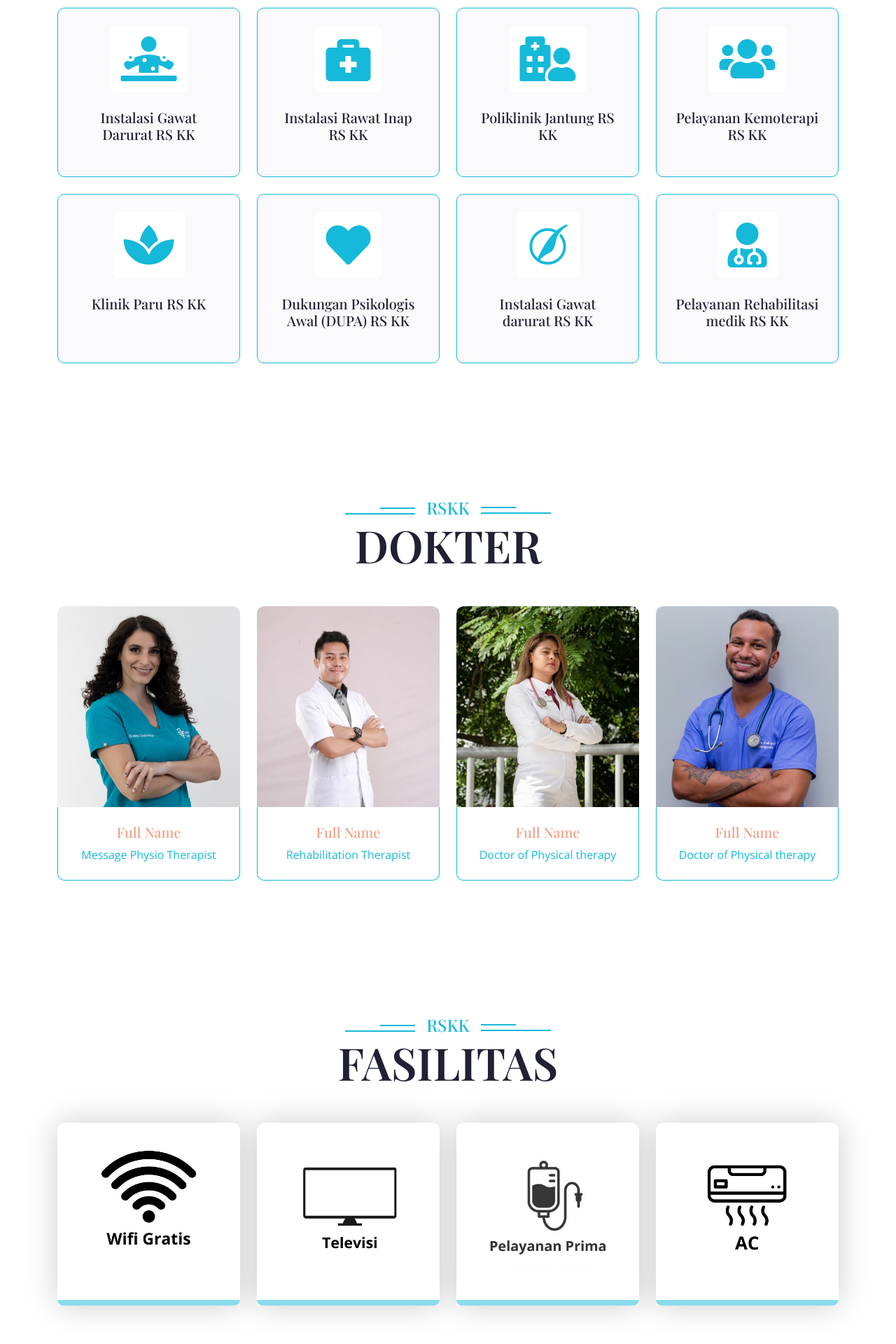
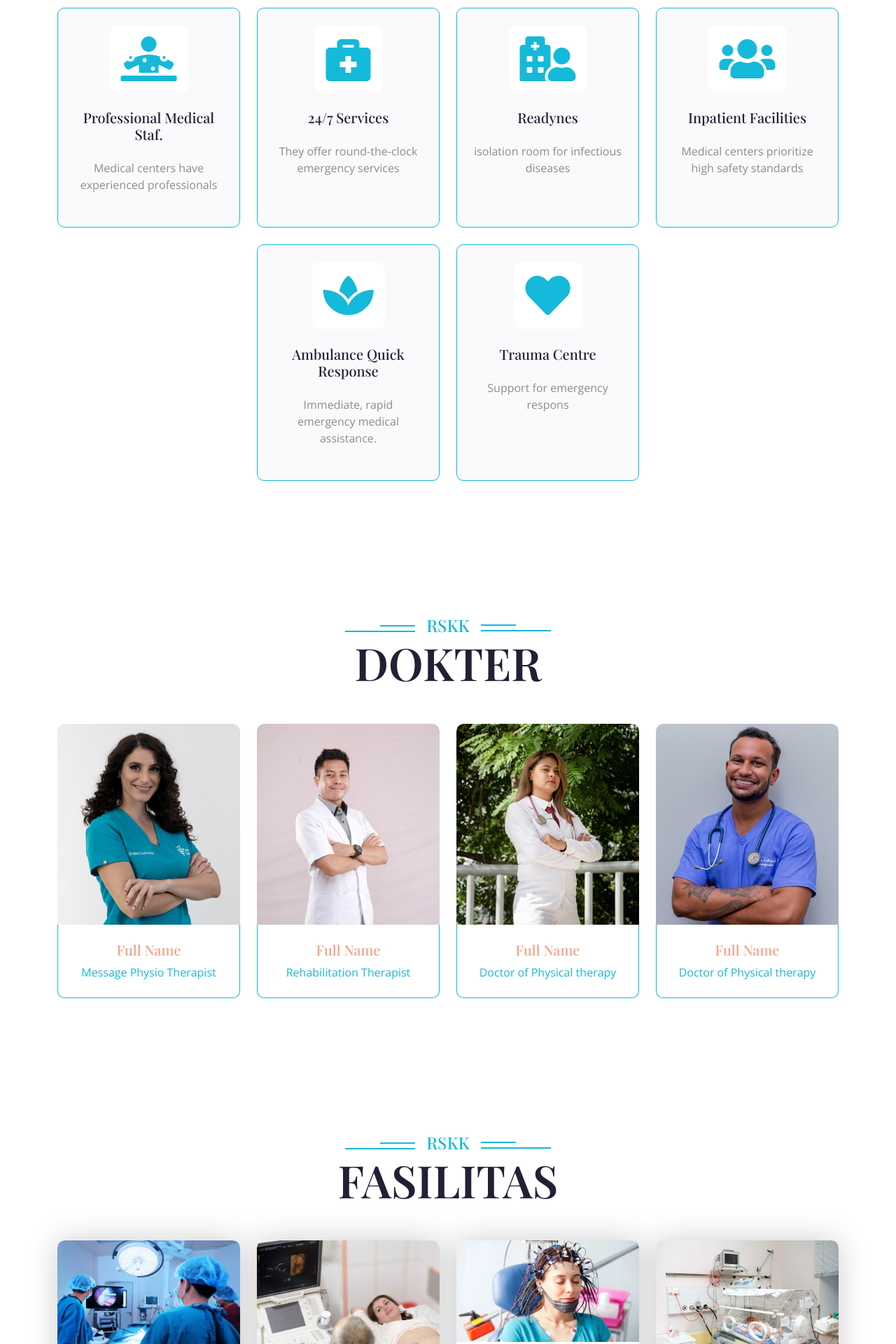
Before and after one commit to RidwanCahyaa/hospital, a PHP site: page / in a window 1280 px wide. Shown: the part 1080-3000 px from the top of the page at 70% size. Run offline with PHP 8.4, Linux system fonts and the light colour scheme; some libraries are stand-ins or nearby versions.

Commit message:
edit acep

```diff
--- a/css/style.css
+++ b/css/style.css
@@ -460,6 +460,8 @@
     position: relative;
     overflow: hidden;
     z-index: 1;
+    min-height: 270px;
+    text-align: center;
 }
 
 .service .service-item .service-img img {
--- a/index.php
+++ b/index.php
@@ -53,7 +53,8 @@ include 'header.php';
                                 </div>
                             </div>
                             <div class="feature-content d-flex flex-column">
-                                <h5 class="mb-4">Instalasi Gawat Darurat  RS KK</h5>
+                                <h5 class="mb-4">Professional Medical Staf.</h5>
+                                <p class="mb-4"> Medical centers have experienced professionals</p>
                             </div>
                         </div>
                     </div>
@@ -67,7 +68,8 @@ include 'header.php';
                                 </div>
                             </div>
                             <div class="feature-content d-flex flex-column">
-                                <h5 class="mb-4">Instalasi Rawat Inap  RS KK</h5>
+                                <h5 class="mb-4">24/7 Services</h5>
+                                <p class="mb-4">They offer round-the-clock emergency services</p>
                             </div>
                         </div>
                     </div>
@@ -81,7 +83,8 @@ include 'header.php';
                                 </div>
                             </div>
                                 <div class="feature-content d-flex flex-column">
-                                    <h5 class="mb-4">Poliklinik Jantung  RS KK</h5>
+                                    <h5 class="mb-4">Readynes</h5>
+                                    <p class="mb-4"> isolation room for infectious diseases</p>
                                 </div>
                             </div>
                         </div>
@@ -95,7 +98,8 @@ include 'header.php';
                                     </div>
                                 </div>
                                 <div class="feature-content d-flex flex-column">
-                                    <h5 class="mb-4">Pelayanan Kemoterapi  RS KK</h5>
+                                    <h5 class="mb-4">Inpatient Facilities</h5>
+                                    <p class="mb-4">Medical centers prioritize high safety standards</p>
                                 </div>
                             </div>
                         </div>
@@ -109,7 +113,8 @@ include 'header.php';
                                     </div>
                                 </div>
                                 <div class="feature-content d-flex flex-column">
-                                    <h5 class="mb-4">Klinik Paru  RS KK</h5>
+                                    <h5 class="mb-4">Ambulance Quick Response </h5>
+                                    <p class="mb-4">Immediate, rapid emergency medical assistance.</p>
                                 </div>
                             </div>
                         </div>
@@ -123,12 +128,13 @@ include 'header.php';
                                     </div>
                                 </div>
                                 <div class="feature-content d-flex flex-column">
-                                    <h5 class="mb-4">Dukungan Psikologis Awal (DUPA)  RS KK</h5>
+                                    <h5 class="mb-4">Trauma Centre</h5>
+                                    <p class="mb-4">Support for emergency respons</p>
                                 </div>
                             </div>
                         </div>
                     </div>
-                    <div class="col-md-6 col-lg-4 col-xl-3 wow fadeInUp" data-wow-delay="0.5s">
+                    <!-- <div class="col-md-6 col-lg-4 col-xl-3 wow fadeInUp" data-wow-delay="0.5s">
                         <div class="row-cols-1 feature-item p-4">
                             <div class="col-12">
                                 <div class="feature-icon mb-4">
@@ -141,8 +147,8 @@ include 'header.php';
                                 </div>
                             </div>
                         </div>
-                    </div>
-                    <div class="col-md-6 col-lg-4 col-xl-3 wow fadeInUp" data-wow-delay="0.7s">
+                    </div> -->
+                    <!-- <div class="col-md-6 col-lg-4 col-xl-3 wow fadeInUp" data-wow-delay="0.7s">
                         <div class="row-cols-1 feature-item p-4">
                             <div class="col-12">
                                 <div class="feature-icon mb-4">
@@ -155,7 +161,7 @@ include 'header.php';
                                 </div>
                             </div>
                         </div>
-                    </div>
+                    </div> -->
                 </div>
             </div>
         </div>
@@ -258,7 +264,8 @@ include 'header.php';
                 <div class="col-md-6 col-lg-4 col-xl-3 wow fadeInUp" data-wow-delay="0.1s">
                     <div class="service-item rounded">
                         <div class="service-img rounded-top">
-                            <img src="img/wifi.jpg" class="img-fluid rounded-top w-100" alt="">
+                            <img src="img/laparoskopi.jpg" class="img-fluid rounded-top w-100" alt="">
+                            <h5 class="mb-4">lAPAROSKOPI</h5>
                         </div>
                         <div class="service-content rounded-bottom">
                         </div>
@@ -267,7 +274,8 @@ include 'header.php';
                 <div class="col-md-6 col-lg-4 col-xl-3 wow fadeInUp" data-wow-delay="0.3s">
                     <div class="service-item rounded">
                         <div class="service-img rounded-top">
-                            <img src="img/tv.jpg" class="img-fluid rounded-top w-100" alt="">
+                            <img src="img/usg3D.jpg" class="img-fluid rounded-top w-100" alt="">
+                            <h5 class="mb-4">USG 3 Dimensi</h5>
                         </div>
                         <div class="service-content rounded-bottom">
                             <div class="service-content-inner">
@@ -278,7 +286,8 @@ include 'header.php';
                 <div class="col-md-6 col-lg-4 col-xl-3 wow fadeInUp" data-wow-delay="0.5s">
                     <div class="service-item rounded">
                         <div class="service-img rounded-top">
-                            <img src="img/pelayan.jpg" class="img-fluid rounded-top w-100" alt="">
+                            <img src="img/eeg.png" class="img-fluid rounded-top w-100" alt="">
+                            <h5 class="mb-4">Electroechepalogram (EEG)</h5>
                         </div>
                         <div class="service-content rounded-bottom">
                             <div class="service-content-inner">
@@ -289,7 +298,44 @@ include 'header.php';
                 <div class="col-md-6 col-lg-4 col-xl-3 wow fadeInUp" data-wow-delay="0.7s">
                     <div class="service-item rounded">
                         <div class="service-img rounded-top">
-                            <img src="img/AC.jpg" class="img-fluid rounded-top w-100" alt="">
+                            <img src="img/incubator.jpg" class="img-fluid rounded-top w-100" alt="">
+                            <h5 class="mb-4">Ventilator, Inkubator & CPAP</h5>
+                        </div>
+                        <div class="service-content rounded-bottom">
+                            <div class="service-content-inner">
+                            </div>
+                        </div>
+                    </div>
+                </div>
+                <div class="col-md-6 col-lg-4 col-xl-3 wow fadeInUp" data-wow-delay="0.7s">
+                    <div class="service-item rounded">
+                        <div class="service-img rounded-top">
+                            <img src="img/kelas1.jpg" class="img-fluid rounded-top w-100" alt="">
+                            <h5 class="mb-4">Ruang Kelas 1</h5>
+                        </div>
+                        <div class="service-content rounded-bottom">
+                            <div class="service-content-inner">
+                            </div>
+                        </div>
+                    </div>
+                </div>
+                <div class="col-md-6 col-lg-4 col-xl-3 wow fadeInUp" data-wow-delay="0.7s">
+                    <div class="service-item rounded">
+                        <div class="service-img rounded-top">
+                            <img src="img/kelas2.jpg" class="img-fluid rounded-top w-100" alt="">
+                            <h5 class="mb-4">Ruang Kelas 2</h5>
+                        </div>
+                        <div class="service-content rounded-bottom">
+                            <div class="service-content-inner">
+                            </div>
+                        </div>
+                    </div>
+                </div>
+                <div class="col-md-6 col-lg-4 col-xl-3 wow fadeInUp" data-wow-delay="0.7s">
+                    <div class="service-item rounded">
+                        <div class="service-img rounded-top">
+                            <img src="img/kelas3.jpg" class="img-fluid rounded-top w-100" alt="">
+                            <h5 class="mb-4">Ruang Kelas 3</h5>
                         </div>
                         <div class="service-content rounded-bottom">
                             <div class="service-content-inner">
```
Also changed, not shown: tentang.php (+15 -4 lines), img/AC.jpg (deleted), img/eeg.png (added), img/incubator.jpg (added), img/kelas1.jpg (added), img/kelas2.jpg (added), img/kelas3.jpg (added), img/laparoskopi.jpg (added), img/pelayan.jpg (deleted), img/struktur-ORGANISASI.png, img/tv.jpg (deleted), img/usg3D.jpg (added), img/wifi.jpg (deleted).
